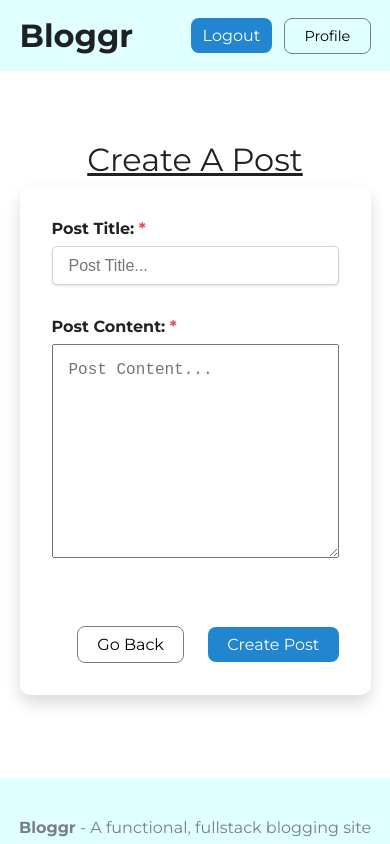
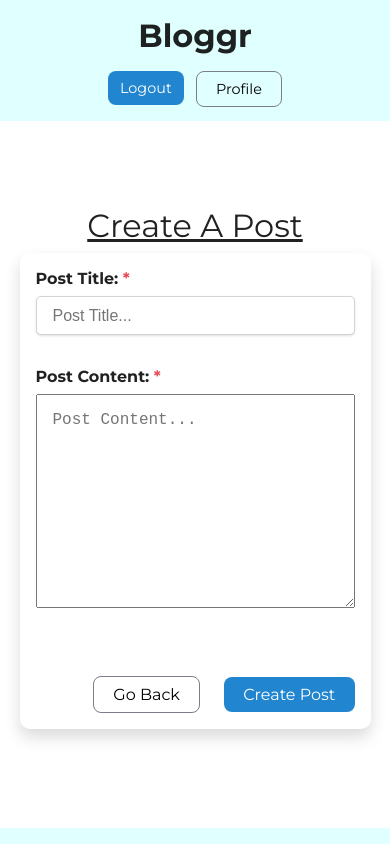
Before and after one commit to Kieran27/Blog-Client, a React (Create React App) app: page /createpost in a window 390 px wide. Shown: the top 844 px of the page. Built offline with nearby package versions, Linux system fonts and the light colour scheme; sample sign-in values are in the browser's storage.

Commit message:
Added media query to style header at small screens

```diff
--- a/src/Components/Landmarks/header.jsx
+++ b/src/Components/Landmarks/header.jsx
@@ -1,4 +1,3 @@
-import React from "react";
 import styles from "./landmarks.module.scss";
 import { Link } from "react-router-dom";
 import { useAuth } from "../../Auth/authentication-context";
--- a/src/Components/Landmarks/landmarks.module.scss
+++ b/src/Components/Landmarks/landmarks.module.scss
@@ -72,6 +72,10 @@ header {
   }
 }
 
+[data-id="btn-auth"] {
+  display: none;
+}
+
 footer {
   padding: 1.5rem 1rem;
   text-align: center;
@@ -81,6 +85,8 @@ footer {
 @media only screen and (max-width: 600px) {
   .headerContentWrapper {
     width: 90%;
+    flex-direction: column;
+    gap: 1rem;
   }
 
   .headerRight {
@@ -96,6 +102,7 @@ footer {
 
     button {
       padding: 0.5rem 0.75rem;
+      font-size: 0.9rem;
     }
   }
 }
--- a/src/Routes/CreatePost/createPost.module.scss
+++ b/src/Routes/CreatePost/createPost.module.scss
@@ -106,3 +106,11 @@
 .error {
   color: var(--PrimaryClr);
 }
+
+@media only screen and (max-width: 450px) {
+  .createPostContainer {
+    form {
+      padding: 1rem;
+    }
+  }
+}
--- a/src/Routes/Login/login.module.scss
+++ b/src/Routes/Login/login.module.scss
@@ -110,3 +110,11 @@
 .error {
   color: var(--PrimaryClr);
 }
+
+@media only screen and (max-width: 450px) {
+  .loginContainer {
+    form {
+      padding: 1rem;
+    }
+  }
+}
```
